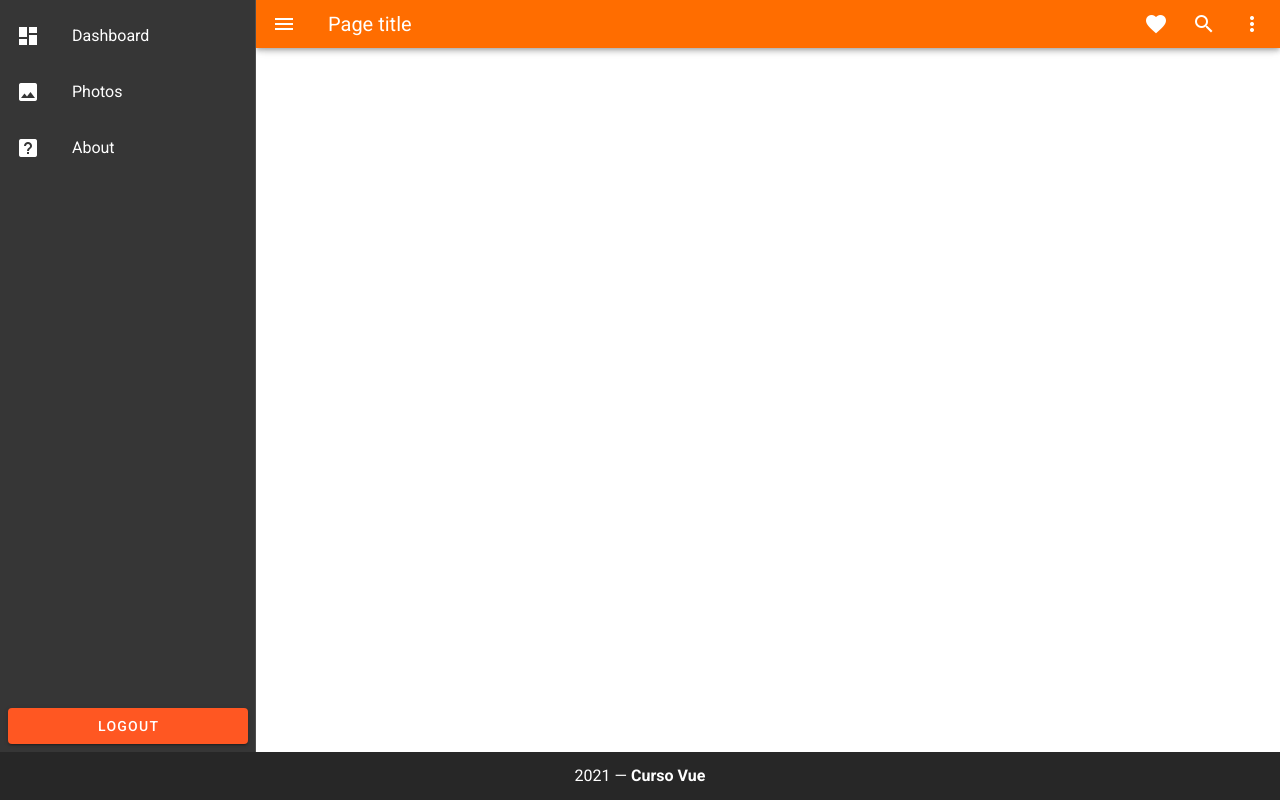
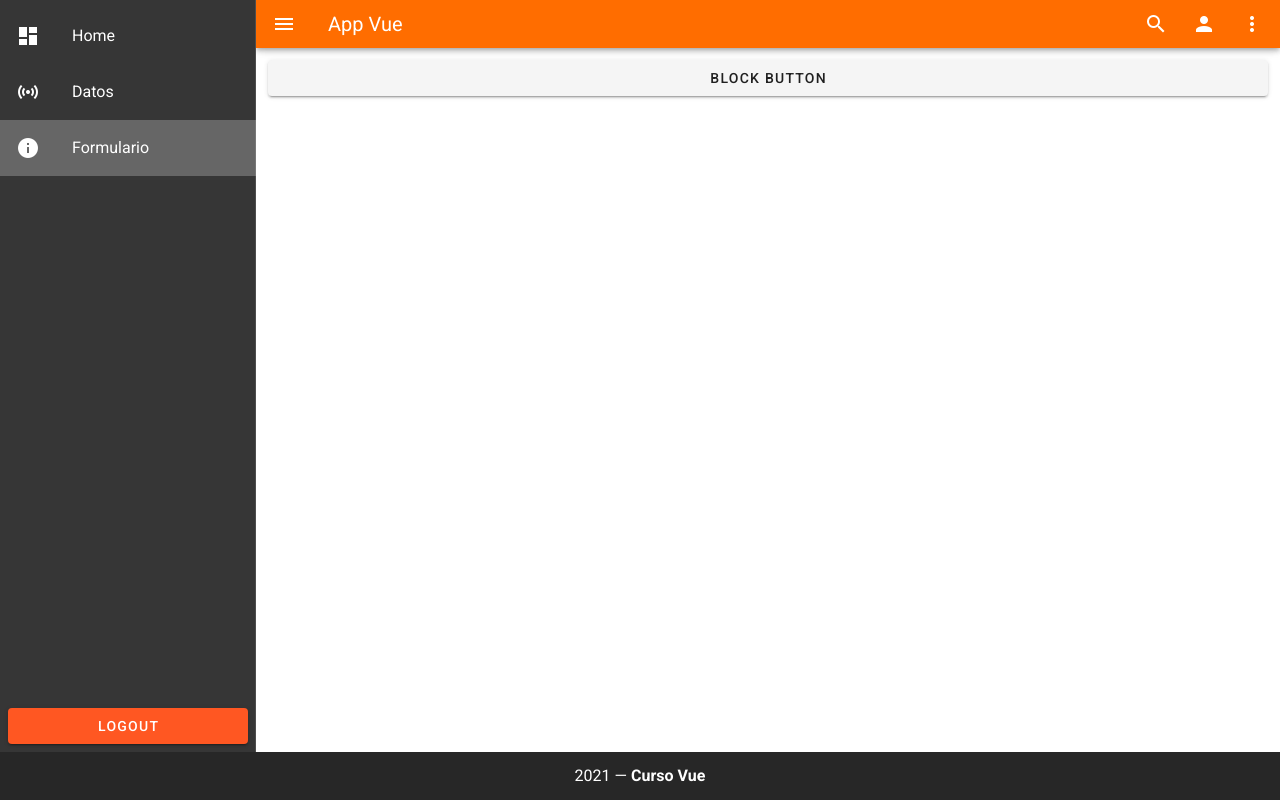
Before and after one commit to Ulises502/Curso_vue_2021, a Vue app in the folder trabajo_final/: page /form in a window 1280 px wide. Built offline with nearby package versions, Linux system fonts and the light colour scheme.

Commit message:
Agregar rutas y botones a rutas

```diff
--- a/trabajo_final/src/components/layout/Navbar.vue
+++ b/trabajo_final/src/components/layout/Navbar.vue
@@ -1,18 +1,18 @@
 <template>
   <div>
     <v-app-bar color="orange accent-4" dense dark app>
-      <v-app-bar-nav-icon></v-app-bar-nav-icon>
+      <v-app-bar-nav-icon @click="drawer = true"></v-app-bar-nav-icon>
 
-      <v-toolbar-title>Page title</v-toolbar-title>
+      <v-toolbar-title >App Vue</v-toolbar-title>
 
       <v-spacer></v-spacer>
 
       <v-btn icon>
-        <v-icon>mdi-heart</v-icon>
+        <v-icon>mdi-magnify</v-icon>
       </v-btn>
 
       <v-btn icon>
-        <v-icon>mdi-magnify</v-icon>
+        <v-icon>mdi-account</v-icon>
       </v-btn>
 
       <v-menu left bottom>
@@ -33,5 +33,9 @@
 </template>
 
 <script>
-export default {};
+export default {
+  data() {
+    //drawer: false;
+  }
+};
 </script>
--- a/trabajo_final/src/components/layout/Navigation.vue
+++ b/trabajo_final/src/components/layout/Navigation.vue
@@ -1,7 +1,7 @@
 <template>
-  <v-navigation-drawer class="dark accent-4" dark permanent app>
+  <v-navigation-drawer class="dark accent-4" dark app>
     <v-list>
-      <v-list-item v-for="item in items" :key="item.title" link>
+      <v-list-item v-for="item in items" :key="item.title" :to="item.link" link>
         <v-list-item-icon>
           <v-icon>{{ item.icon }}</v-icon>
         </v-list-item-icon>
@@ -25,9 +25,9 @@ export default {
   data() {
     return {
       items: [
-        { title: "Dashboard", icon: "mdi-view-dashboard" },
-        { title: "Photos", icon: "mdi-image" },
-        { title: "About", icon: "mdi-help-box" },
+        { title: "Home", icon: "mdi-view-dashboard", link:"/" },
+        { title: "Datos", icon: "mdi-access-point", link:"/api" },
+        { title: "Formulario", icon: "mdi-information" , link:"/form" },
       ],
       right: null,
     };
--- a/trabajo_final/src/router/index.js
+++ b/trabajo_final/src/router/index.js
@@ -1,6 +1,8 @@
 import Vue from 'vue'
 import VueRouter from 'vue-router'
-import Home from '../views/Home.vue'
+import Home from '@/views/Home.vue'
+import Api from '@/views/Api.vue'
+import Form from '@/views/Form.vue'
 
 Vue.use(VueRouter)
 
@@ -11,13 +13,25 @@ const routes = [
     component: Home
   },
   {
+    path: '/api',
+    name: 'Api',
+    component: Api
+  },
+  {
+    path: '/form',
+    name: 'Form',
+    component: Form
+  }
+  /*
+  {
     path: '/about',
     name: 'About',
     // route level code-splitting
     // this generates a separate chunk (about.[hash].js) for this route
     // which is lazy-loaded when the route is visited.
-    component: () => import(/* webpackChunkName: "about" */ '../views/About.vue')
+    //component: () => import(/* webpackChunkName: "about" */ /*'../views/About.vue')
   }
+  */
 ]
 
 const router = new VueRouter({
--- a/trabajo_final/src/views/Api.vue
+++ b/trabajo_final/src/views/Api.vue
@@ -0,0 +1,12 @@
+<template>
+  <div>
+    <v-btn block> Block Button </v-btn>
+  </div>
+</template>
+
+<script>
+export default {
+  name: "Api",
+  components: {},
+};
+</script>
--- a/trabajo_final/src/views/Form.vue
+++ b/trabajo_final/src/views/Form.vue
@@ -0,0 +1,12 @@
+<template>
+  <div>
+    <v-btn block> Block Button </v-btn>
+  </div>
+</template>
+
+<script>
+export default {
+  name: "Form",
+  components: {},
+};
+</script>
```
